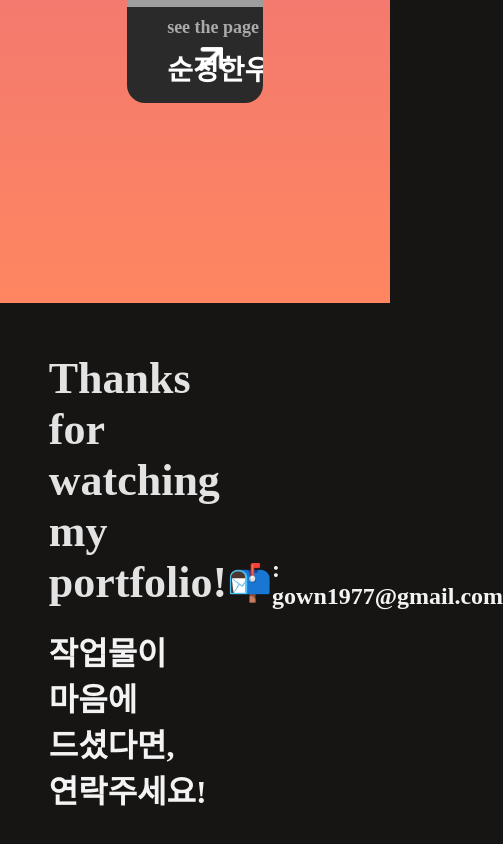
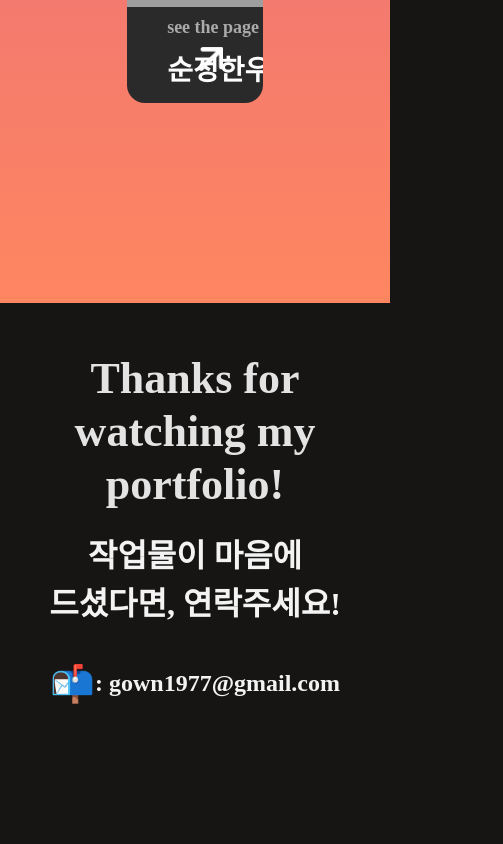
Before and after one commit to seapearl98/publisher-portfolio2025, a React (Create React App) app: page / in a window 390 px wide. Shown: the part 6865-7709 px from the top of the page, 503 px wide, since content can reach past the window. After the commit the page ends 7620 px from the top, so only its background shows below. Built offline with nearby package versions, Linux system fonts and the light colour scheme; grey boxes are pictures that could not be loaded.

Commit message:
footer 반응형 작업

```diff
--- a/src/components/Footer.tsx
+++ b/src/components/Footer.tsx
@@ -25,19 +25,31 @@ const FooterWrapper = styled.footer`
   p:nth-of-type(1) {
     font-size: 44px;
     color: #e3e3e3;
+    line-height: 1.2;
   }
 
   p:nth-of-type(2) {
     margin-top: 20px;
     font-size: 32px;
+    line-height: 1.5;
   }
 
   address {
     display: flex;
     align-items: center;
     font-size: 24px;
+    white-space: nowrap;
     i {
       font-size: 36px;
+    }
+  }
+
+  @media screen and (max-width: 1200px) {
+    flex-direction: column;
+    align-items: center;
+    text-align: center;
+    address {
+      margin-top: 35px;
     }
   }
 `;
```
